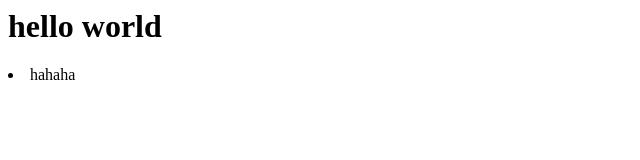
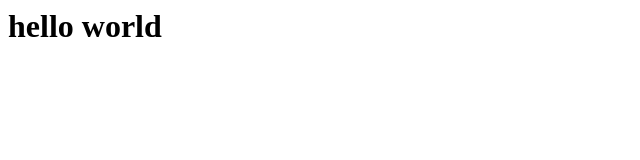
Before and after one commit to tiffanyafia/hello-world, a plain HTML site: page first_site/index.html in a window 1280 px wide. Shown: the full height of the page, 0-640 px from the left. Drawn offline with Linux system fonts and the light colour scheme.

Commit message:
Revert "change"
This reverts commit 5ce9a25939f33ceb5407c0dae72d8ca4141695fc.

```diff
--- a/first_site/index.html
+++ b/first_site/index.html
@@ -1,2 +1 @@
 <h1>hello world</h1>
-<li> hahaha </li>
```
Also changed, not shown: 1 other file.
